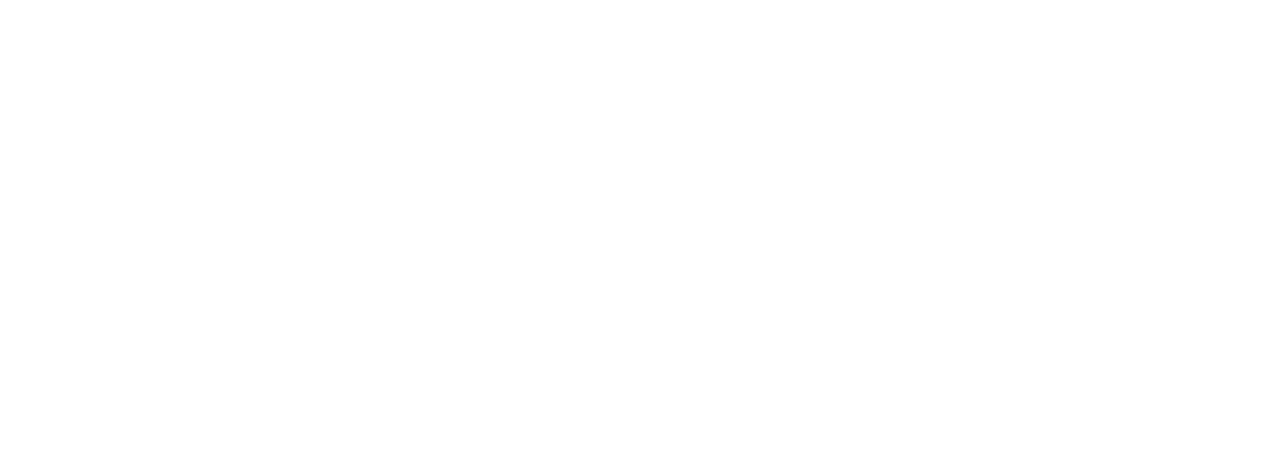
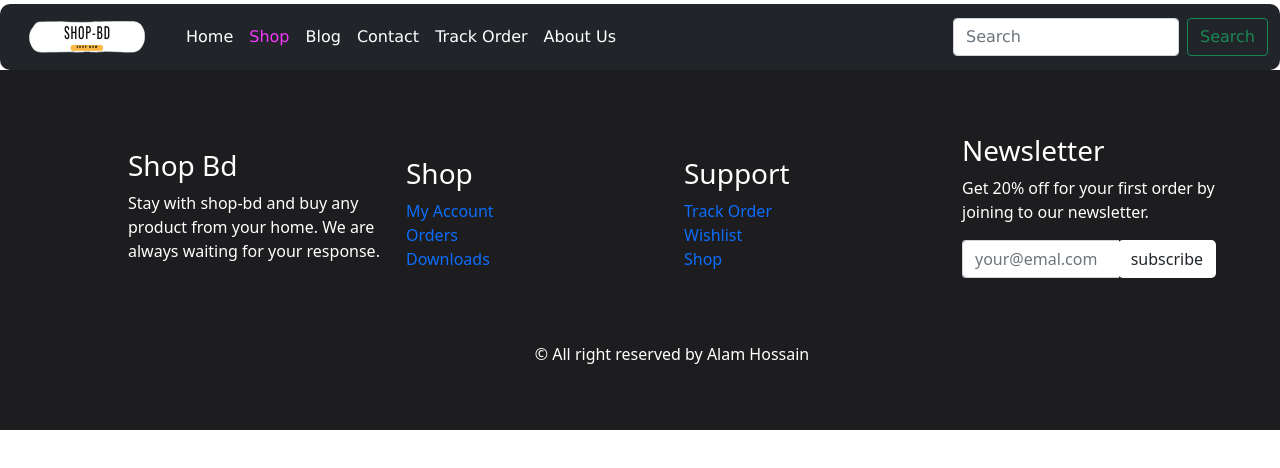
Before and after one commit to alam2025/e-commerce-templete, a plain HTML site: page shop.html in a window 1280 px wide. Drawn offline with nearby package versions, Linux system fonts and the light colour scheme.

Commit message:
shop header and footer

```diff
--- a/shop.html
+++ b/shop.html
@@ -7,10 +7,109 @@
     <title>shop</title>
     <link href="https://cdn.jsdelivr.net/npm/bootstrap@5.0.2/dist/css/bootstrap.min.css" rel="stylesheet"
         integrity="sha384-EVSTQN3/azprG1Anm3QDgpJLIm9Nao0Yz1ztcQTwFspd3yD65VohhpuuCOmLASjC" crossorigin="anonymous">
+        <link rel="stylesheet" href="css/style.css">
 
 </head>
 <body>
+    <!-- header section  -->
+    <header>
+         <!-- nav container  -->
+         <nav class="navbar navbar-expand-lg navbar-dark bg-dark b-radius mt-1"
+         style="font-family:Verdana, Geneva, Tahoma, sans-serif;">
+         <div class="container-fluid" style="display:flex;">
+             <a class="navbar-brand" href="index.html">
+                 <img src="images/logo.png" alt="" width="150" height="40">
+             </a>
 
+             <button class="navbar-toggler" type="button" data-bs-toggle="collapse"
+                 data-bs-target="#navbarSupportedContent" aria-controls="navbarSupportedContent"
+                 aria-expanded="false" aria-label="Toggle navigation">
+                 <span class="navbar-toggler-icon"></span>
+             </button>
+             <div class="collapse navbar-collapse" id="navbarSupportedContent">
+                 <ul class="navbar-nav me-auto mb-2 mb-lg-0">
+                     <li class="nav-item">
+                         <a class="nav-link text-white" aria-current="page" href="index.html">Home</a>
+                     </li>
+                     <li class="nav-item">
+                        <a class="nav-link text-white active" href="#" tabindex="-1" aria-disabled="true">Shop</a>
+                    </li>
+
+                     <li class="nav-item">
+                         <a class="nav-link text-white" href="blog.html">Blog</a>
+                     </li>
+
+                     <li class="nav-item">
+                         <a class="nav-link text-white" href="contact.html" tabindex="-1"
+                             aria-disabled="true">Contact</a>
+                     </li>
+                     <li class="nav-item">
+                         <a class="nav-link text-white" href="#" tabindex="-1" aria-disabled="true">Track Order</a>
+                     </li>
+                     <li class="nav-item">
+                         <a class="nav-link text-white" href="about.html" tabindex="-1" aria-disabled="true">About Us</a>
+                     </li>
+                 </ul>
+                 <form class="d-flex">
+                     <input class="form-control me-2" type="search" placeholder="Search" aria-label="Search">
+                     <button class="btn btn-outline-success" type="submit">Search</button>
+                 </form>
+             </div>
+         </div>
+     </nav>
+
+    </header>
+
+    <!-- main section  -->
+    <main>
+
+    </main>
+
+    <!-- footer section  -->
+
+    <footer>
+        <div class="row align-items-center mb-5">
+          <div class="col-12 col-md-3">
+            <h3>Shop Bd</h3>
+            <p>Stay with shop-bd and buy any product from your home. We are always waiting for your response.</p>
+          </div>
+          <div class="col-12 col-md-3">
+            <h3>Shop</h3>
+            <div class="menu">
+              <a href="#">My Account</a>
+              <a href="#">Orders</a>
+              <a href="#">Downloads</a>
+            </div>
+          </div>
+          <div class="col-12 col-md-3">
+            <h3>Support</h3>
+            <div class="menu">
+              <a href="#">Track Order</a>
+              <a href="#">Wishlist</a>
+              <a href="#">Shop</a>
+            </div>
+
+          </div>
+          <div class="col-12 col-md-3">
+            <h3>Newsletter</h3>
+            <p>Get 20% off for your first order by joining to our newsletter.</p>
+            <!-- <div >
+                    <input class="subcribe" type="email" name="" id="" placeholder="your@email.com">
+                </div> -->
+            <div class="input-group mb-3">
+              <input type="email" class="form-control in-b" placeholder="your@emal.com">
+              <div class="input-group-append">
+                <button class="btn btn-outline-none bg-white rounded-3 " type="button">subscribe</button>
+              </div>
+            </div>
+
+
+          </div>
+        </div>
+
+        <center>&copy; All right reserved by Alam Hossain</center>
+
+      </footer>
 
 
      <!-- js use -->
```
Also changed, not shown: about.html (+4 -13 lines), contact.html (+4 -14 lines), index.html (+4 -12 lines).
